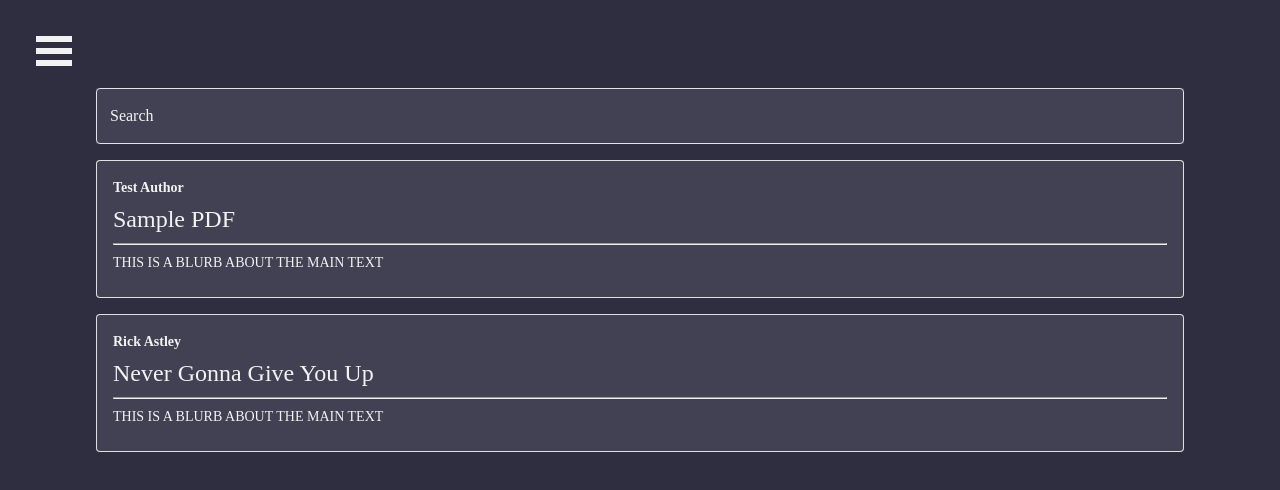
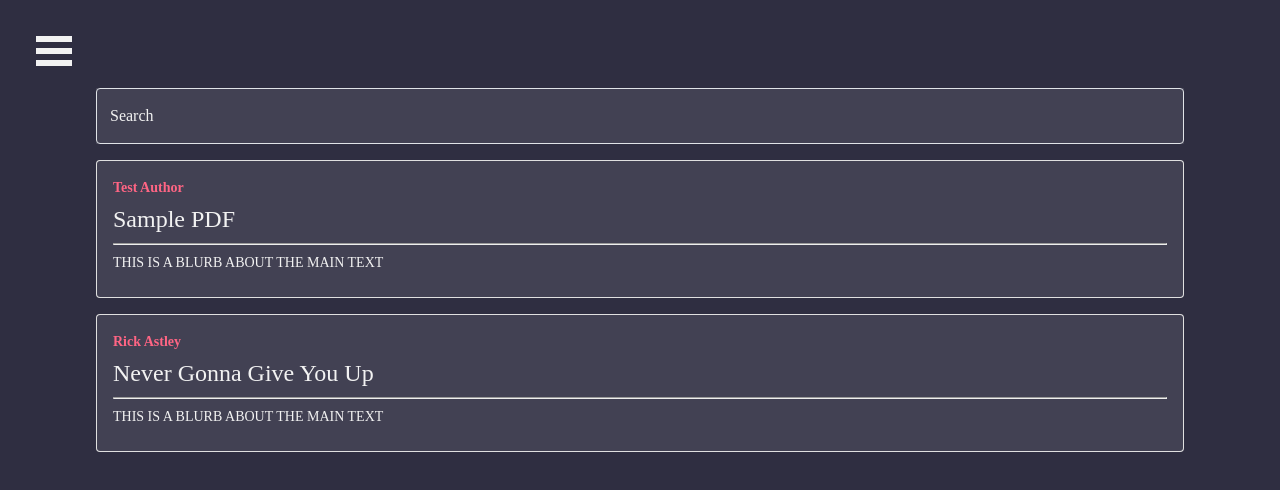
Before and after one commit to nsantos19/HistoryofNewEnglandFolklore, a Next.js app: page /HistoryofNewEnglandFolklore/search in a window 1280 px wide. Shown: the top 490 px of the page. Built offline with nearby package versions, Linux system fonts and the light colour scheme.

Commit message:
new color

```diff
--- a/src/app/search/page.tsx
+++ b/src/app/search/page.tsx
@@ -43,7 +43,7 @@
   <React.Fragment>
   <div onClick={()=>window.location.assign(post.link)} style={{cursor: "pointer"}}>
     <CardContent sx={{backgroundColor:"#424153",color:"#f2f2f2"}}>
-      <Typography sx={{ fontSize: 14 ,color:"#f2f2f2", fontWeight:"bold"}} color="text.secondary" gutterBottom>
+      <Typography sx={{ fontSize: 14 ,color:"#ff6584", fontWeight:"bold"}} color="text.secondary" gutterBottom>
       {post.author}
       </Typography>
       <Typography variant="h5" component="div">
```
